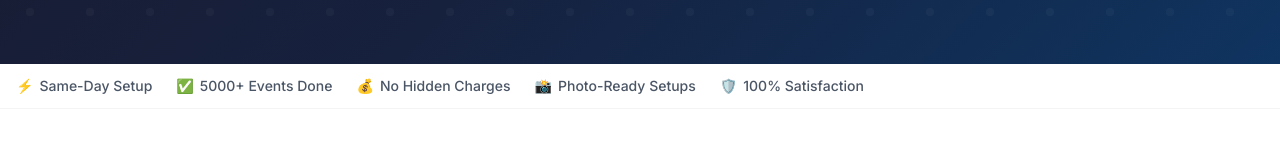
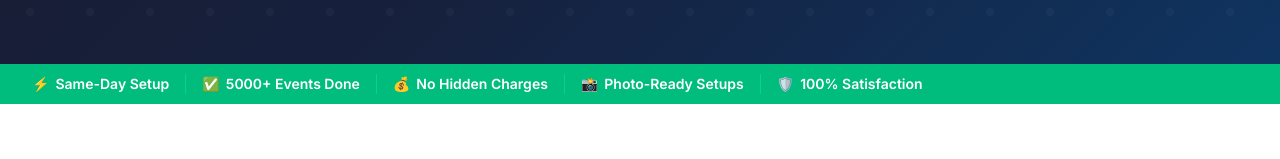
Before and after one commit to jvsatya97-coder/12thhourevents, a Next.js app: page /activities in a window 1280 px wide. Shown: the part 502-661 px from the top of the page. Built offline with nearby package versions, Linux system fonts and the light colour scheme; no server answers.

Commit message:
Update ServicePageTemplate.tsx

```diff
--- a/src/components/ServicePageTemplate.tsx
+++ b/src/components/ServicePageTemplate.tsx
@@ -73,12 +73,12 @@ export default function ServicePageTemplate({ cat, name, emoji, slug, headline,
         </div>
       </section>
 
-      {/* Trust strip */}
-      <section className="bg-white border-b border-gray-100 py-3 overflow-hidden">
-        <div className="flex gap-6 overflow-x-auto scrollbar-hide px-4 max-w-7xl mx-auto" style={{ scrollbarWidth: 'none' }}>
+      {/* Trust banner — green highlighted */}
+      <section className="bg-emerald-500 py-2.5 overflow-hidden">
+        <div className="flex gap-0 overflow-x-auto px-4 max-w-7xl mx-auto" style={{ scrollbarWidth: 'none' }}>
           {TRUST.map((t, i) => (
-            <div key={i} className="flex-none flex items-center gap-1.5 text-sm text-gray-600 whitespace-nowrap">
-              <span>{t.emoji}</span> <span className="font-medium">{t.label}</span>
+            <div key={i} className="flex-none flex items-center gap-1.5 text-sm text-white font-semibold whitespace-nowrap px-4 border-r border-emerald-400 last:border-r-0">
+              <span>{t.emoji}</span> <span>{t.label}</span>
             </div>
           ))}
         </div>
```
